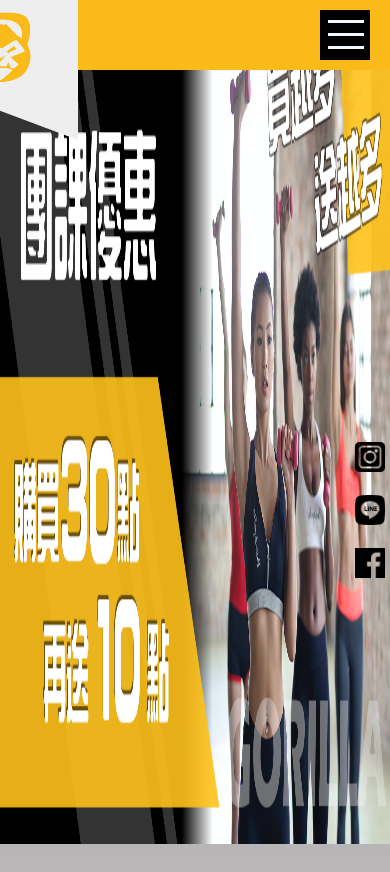
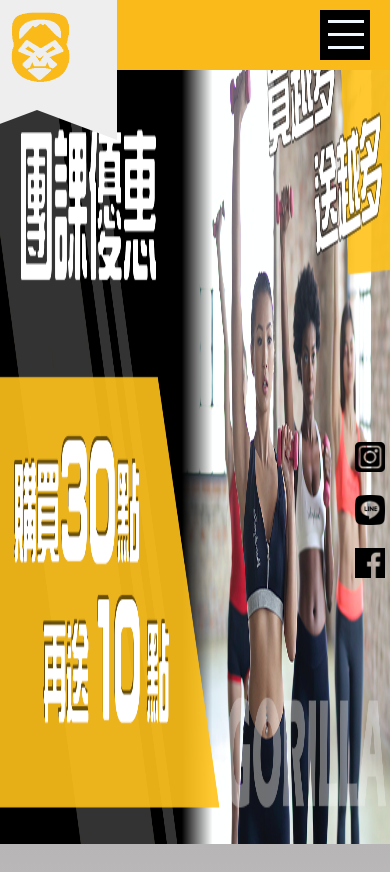
Before and after one commit to allenstu6311/GYM_Project, a plain HTML site: page index.html in a window 390 px wide. Shown: the top 872 px of the page. Drawn offline with Linux system fonts and the light colour scheme; grey boxes are pictures that could not be loaded; files whose address does not match are found by name.

Commit message:
專題更新

```diff
--- a/css/TDEE.css
+++ b/css/TDEE.css
@@ -794,6 +794,16 @@ margin: 10px 0;
     .eat-card>:first-child{
         margin-right:0%;
     }
+    .logo-pic{
+        text-align: center;
+        width: 160px;
+        height: 110px;
+        background-color: rgb(238, 238, 238);
+        position: fixed;
+        top: 0;
+        right: 70%;
+        z-index: 10;
+        }
 
 
 
--- a/css/achievement.css
+++ b/css/achievement.css
@@ -110,8 +110,6 @@ top: 0;
 right: 80%;
 z-index: 10;
 position: fixed;
-
-
 }
 .logo-pic img{
 padding-bottom: 20px;
@@ -571,7 +569,19 @@ font-size: 20px;
     .achievement-card{
         width: 100%;
         padding: 10px;
+        display: flex;
+        flex-direction: column;
     }
+    .logo-pic{
+        text-align: center;
+        width: 160px;
+        height: 110px;
+        background-color: rgb(238, 238, 238);
+        position: fixed;
+        top: 0;
+        right: 70%;
+        z-index: 10;
+        }
   }
 
 
--- a/css/class.css
+++ b/css/class.css
@@ -809,6 +809,16 @@ display: none;
         margin: 30px;
         flex-shrink: 0;
     }
+    .logo-pic{
+        text-align: center;
+        width: 160px;
+        height: 110px;
+        background-color: rgb(238, 238, 238);
+        position: fixed;
+        top: 0;
+        right: 70%;
+        z-index: 10;
+        }
   }
 
 /* <!--
--- a/css/coach.css
+++ b/css/coach.css
@@ -507,6 +507,16 @@ display: none;
     .coach-total{
         margin-top: 60px;
     }
+    .logo-pic{
+        text-align: center;
+        width: 160px;
+        height: 110px;
+        background-color: rgb(238, 238, 238);
+        position: fixed;
+        top: 0;
+        right: 70%;
+        z-index: 10;
+        }
   }
 
 /* <!--
--- a/css/free.css
+++ b/css/free.css
@@ -566,6 +566,16 @@ margin: 10px 0;
     .free-post{
         margin-bottom: 30px;
     }
+    .logo-pic{
+        text-align: center;
+        width: 160px;
+        height: 110px;
+        background-color: rgb(238, 238, 238);
+        position: fixed;
+        top: 0;
+        right: 70%;
+        z-index: 10;
+        }
   }
 
 /* <!--
--- a/css/index.css
+++ b/css/index.css
@@ -1131,6 +1131,16 @@ input[type="radio"]{
     .map-title{
         width: 80%;
     }
+    .logo-pic{
+        text-align: center;
+        width: 160px;
+        height: 110px;
+        background-color: rgb(238, 238, 238);
+        position: fixed;
+        top: 0;
+        right: 70%;
+        z-index: 10;
+        }
 
   }
 
--- a/css/information.css
+++ b/css/information.css
@@ -625,6 +625,16 @@ margin: 10px 0;
     .new-title{
         padding: 10px;
     }
+    .logo-pic{
+        text-align: center;
+        width: 160px;
+        height: 110px;
+        background-color: rgb(238, 238, 238);
+        position: fixed;
+        top: 0;
+        right: 70%;
+        z-index: 10;
+        }
   }
 
 /* <!--
--- a/css/problem.css
+++ b/css/problem.css
@@ -588,6 +588,16 @@ margin: 10px 0;
     .contact-title{
         padding: 10px;
     }
+    .logo-pic{
+        text-align: center;
+        width: 160px;
+        height: 110px;
+        background-color: rgb(238, 238, 238);
+        position: fixed;
+        top: 0;
+        right: 70%;
+        z-index: 10;
+        }
 
 
   }
--- a/css/venue.css
+++ b/css/venue.css
@@ -598,6 +598,16 @@ body{
     .venue-total{
         margin-top: 60px;
     }
+    .logo-pic{
+        text-align: center;
+        width: 160px;
+        height: 110px;
+        background-color: rgb(238, 238, 238);
+        position: fixed;
+        top: 0;
+        right: 70%;
+        z-index: 10;
+        }
 
 
 }
```
